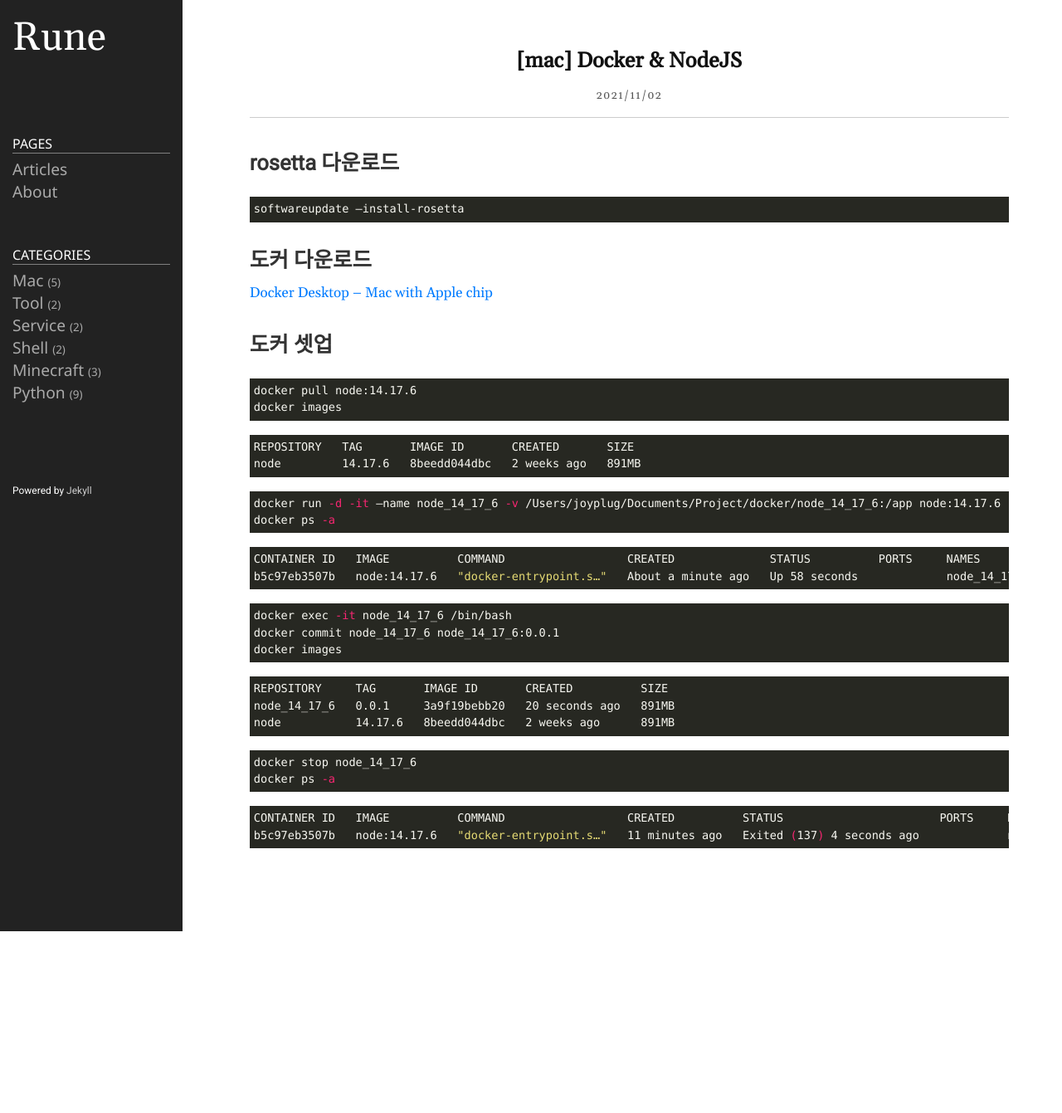
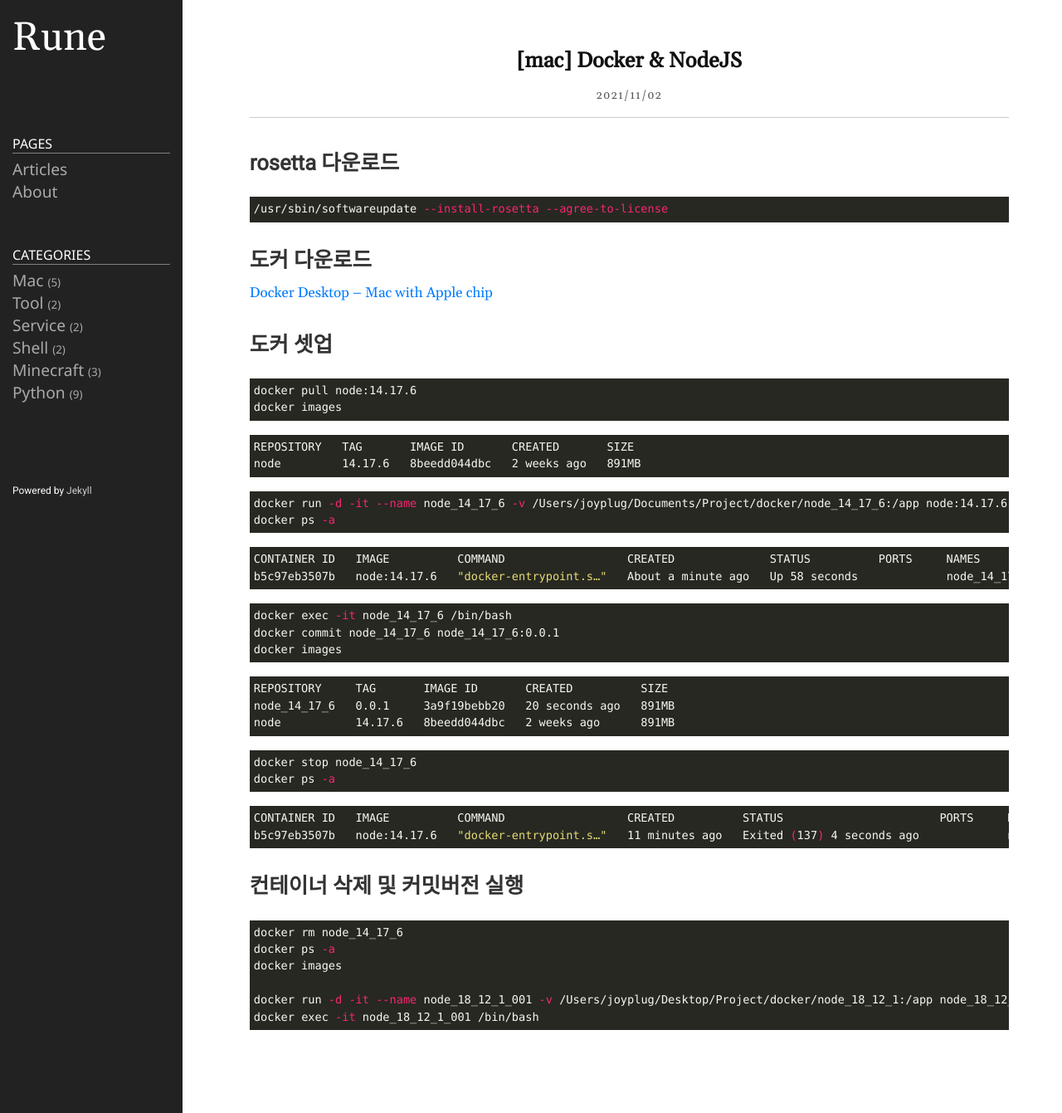
Before and after one commit to joyplug/runebook, a Jekyll site: the page built from _posts/2021-11-02-Docker_NodeJS.markdown, in a window 1280 px wide. Shown: the whole page at 83% size. Built offline with Jekyll 4.4.1, drawn with Linux system fonts in a browser that asks for light colours; before the commit the page ends 1122 px from its top, so only the background shows below that.

Commit message:
Fix typos on docker

````diff
--- a/_posts/2021-11-02-Docker_NodeJS.markdown
+++ b/_posts/2021-11-02-Docker_NodeJS.markdown
@@ -7,7 +7,7 @@ category: mac
 
 ## rosetta 다운로드
 ```bash
-softwareupdate –install-rosetta
+/usr/sbin/softwareupdate --install-rosetta --agree-to-license
 ```
 
 
@@ -27,7 +27,7 @@ node         14.17.6   8beedd044dbc   2 weeks ago   891MB
 ```
 
 ```bash
-docker run -d -it –name node_14_17_6 -v /Users/joyplug/Documents/Project/docker/node_14_17_6:/app node:14.17.6
+docker run -d -it --name node_14_17_6 -v /Users/joyplug/Documents/Project/docker/node_14_17_6:/app node:14.17.6
 docker ps -a
 ```
 
@@ -57,3 +57,13 @@ docker ps -a
 CONTAINER ID   IMAGE          COMMAND                  CREATED          STATUS                       PORTS     NAMES
 b5c97eb3507b   node:14.17.6   "docker-entrypoint.s…"   11 minutes ago   Exited (137) 4 seconds ago             node_14_17_6
 ```
+
+## 컨테이너 삭제 및 커밋버전 실행
+```bash
+docker rm node_14_17_6
+docker ps -a
+docker images
+
+docker run -d -it --name node_18_12_1_001 -v /Users/joyplug/Desktop/Project/docker/node_18_12_1:/app node_18_12_1:001
+docker exec -it node_18_12_1_001 /bin/bash
+```
````
